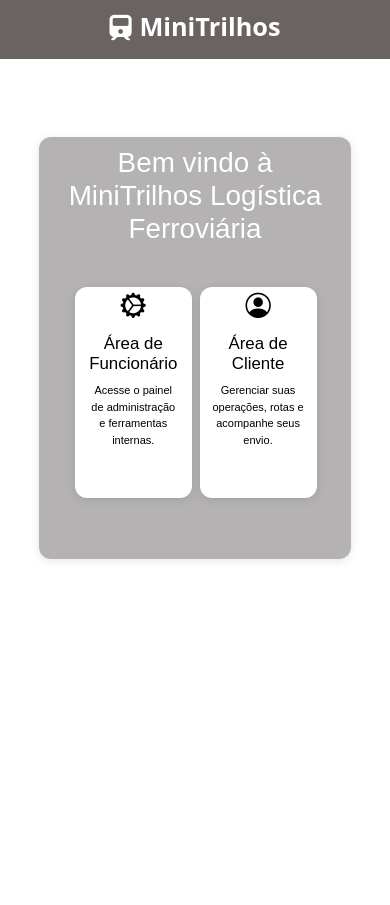
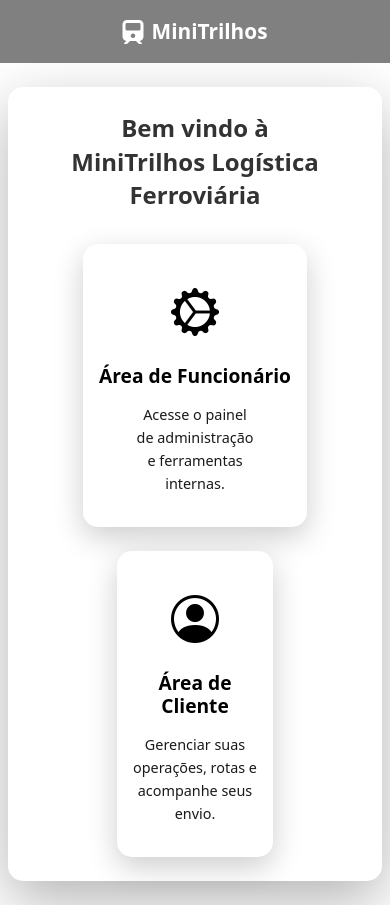
Before and after one commit to Murilo08-del/MOCKUP, a PHP site: page /html/teladeescolha.html in a window 390 px wide. Before the commit the page ends 561 px from the top, so only its background shows below. Run offline with PHP 8.4, Linux system fonts and the light colour scheme.

Commit message:
deixei a tela de escolha responsiva e animada

```diff
--- a/css/teladeescolha.css
+++ b/css/teladeescolha.css
@@ -1,97 +1,296 @@
-@media(max-width:480px) {
 * {
     margin: 0;
     padding: 0;
     box-sizing: border-box;
 }
 
-    #navbar {
-        height: 7vh;
-        background-color: #6b6262;
+body {
+    font-family: 'Segoe UI', Tahoma, Geneva, Verdana, sans-serif;
+    min-height: 100vh;
+    display: flex;
+    flex-direction: column;
 }
 
-    .password {
-        margin-left: 2vw;
-        display: flex;
+/* Header e Navbar */
+header {
+    width: 100%;
+    padding: 1rem 0;
+    background-color: gray;
+    backdrop-filter: blur(10px);
+}
+
+#navbar {
+    max-width: 1200px;
+    margin: 0 auto;
+    padding: 0 1.5rem;
 }
 
 .logo {
+    color: white;
+    font-size: 1.8rem;
+    font-weight: bold;
     display: flex;
     align-items: center;
     justify-content: center;
-        font-size: 3vh;
-        font-weight: bold;
-        gap: 2vw;
-        padding-top: 1vh;
-        color: white;
+    gap: 0.5rem;
+}
+
+.logo i {
+    font-size: 2rem;
+}
+
+/* Main Content */
+main {
+    flex: 1;
+    display: flex;
+    justify-content: center;
+    align-items: center;
+    padding: 2rem 1rem;
 }
 
 .caixa {
-        padding: 1vh;
-        font-family: sans-serif;
-        background-color: rgb(180, 178, 178);
-        box-shadow: 0 2px 10px rgba(0, 0, 0, 0.1);
-        border-radius: 12px;
-        margin-left: 10vw;
-        margin-right: 10vw;
-        height: 50vh;
-        margin-top: 20%;
+    width: 100%;
+    max-width: 1000px;
+    background-color: white;
+    border-radius: 20px;
+    box-shadow: 0 20px 60px rgba(0, 0, 0, 0.3);
+    padding: 3rem;
+    animation: fadeIn 0.6s ease-in;
+}
+
+@keyframes fadeIn {
+    from {
+        opacity: 0;
+        transform: translateY(20px);
+    }
+    to {
+        opacity: 1;
+        transform: translateY(0);
+    }
 }
 
 .bemvindo {
-        display: flex;
-        justify-content: center;
-        color: white;
     text-align: center;
-        max-width: 100%;
-        font-weight: bold;
+    margin-bottom: 3rem;
 }
 
-    .caixamenor {
-        background-color: white;
-        box-shadow: 0 2px 10px rgba(0, 0, 0, 0.1);
-        border-radius: 12px;
-        height: 25vh;
-        margin-top: 4vh;
-        width: 30vw;
-        margin-left: 7vw;
+.bemvindo h1 {
+    font-size: 2.5rem;
+    color: #333;
+    font-weight: 700;
+    line-height: 1.3;
 }
 
-    .caixamenor h2 {
-        font-size: 2vh;
+/* Container Flexível */
+.flexivel {
     display: flex;
+    gap: 2rem;
     justify-content: center;
-        text-align: center;
-        margin-top: 1vh;
+    flex-wrap: wrap;
 }
 
+/* Cards */
+.caixamenor,
 .caixalado {
+    flex: 1;
+    min-width: 250px;
+    max-width: 350px;
     background-color: white;
-        box-shadow: 0 2px 10px rgba(0, 0, 0, 0.1);
-        border-radius: 12px;
-        height: 25vh;
-        margin-top: 4vh;
-        width: 30vw;
+    color: black;
+    border-radius: 15px;
+    padding: 2.5rem 1.5rem;
+    text-align: center;
+    transition: all 0.3s ease;
+    cursor: pointer;
+    box-shadow: 0 10px 30px rgba(0, 0, 0, 0.2);
 }
 
+.caixamenor:hover,
+.caixalado:hover {
+    transform: translateY(-10px);
+    box-shadow: 0 15px 40px rgba(0, 0, 0, 0.3);
+}
+
+.icon {
+    font-size: 4rem;
+    margin-bottom: 1.5rem;
+    color: black;
+}
+
+.caixamenor h2,
 .caixalado h3 {
-        font-size: 2vh;
-        display: flex;
-        justify-content: center;
-        text-align: center;
-        margin-top: 1vh;
+    font-size: 1.5rem;
+    margin-bottom: 1rem;
+    font-weight: 600;
+    color: black;
+}
+
+.caixamenor span,
+.caixalado span {
+    font-size: 0.95rem !important;
+    line-height: 1.6;
+    color: rgba(0, 0, 0, 0.9);
+}
+
+/* Links */
+a {
+    text-decoration: none;
+    color: inherit;
+}
+
+/* Responsividade para Tablets */
+@media (max-width: 768px) {
+    .logo {
+        font-size: 1.5rem;
+    }
+
+    .logo i {
+        font-size: 1.7rem;
+    }
+
+    .caixa {
+        padding: 2rem 1.5rem;
+    }
+
+    .bemvindo h1 {
+        font-size: 2rem;
     }
 
     .flexivel {
-        gap: 2vw;
-        display: flex;
+        gap: 1.5rem;
+    }
+
+    .caixamenor,
+    .caixalado {
+        min-width: 200px;
+        padding: 2rem 1.5rem;
     }
 
     .icon {
-        margin-top: 1vh;
-        display: flex;
-        justify-content: center;
-        font-size: 3vh;
+        font-size: 3.5rem;
+        margin-bottom: 1rem;
     }
 
+    .caixamenor h2,
+    .caixalado h3 {
+        font-size: 1.3rem;
     }
+}
+
+/* Responsividade para Smartphones */
+@media (max-width: 576px) {
+    #navbar {
+        padding: 0 1rem;
+    }
+
+    .logo {
+        font-size: 1.3rem;
+    }
+
+    .logo i {
+        font-size: 1.5rem;
+    }
+
+    main {
+        padding: 1.5rem 0.5rem;
+    }
+
+    .caixa {
+        padding: 1.5rem 1rem;
+        border-radius: 15px;
+    }
+
+    .bemvindo {
+        margin-bottom: 2rem;
+    }
+
+    .bemvindo h1 {
+        font-size: 1.5rem;
+        line-height: 1.4;
+    }
+
+    .flexivel {
+        flex-direction: column;
+        gap: 1.5rem;
+        align-items: center;
+    }
+
+    .caixamenor,
+    .caixalado {
+        width: 100%;
+        max-width: 100%;
+        min-width: unset;
+        padding: 2rem 1rem;
+    }
+
+    .icon {
+        font-size: 3rem;
+    }
+
+    .caixamenor h2,
+    .caixalado h3 {
+        font-size: 1.2rem;
+    }
+
+    .caixamenor span,
+    .caixalado span {
+        font-size: 0.9rem !important;
+    }
+}
+
+/* Responsividade para dispositivos muito pequenos */
+@media (max-width: 375px) {
+    .logo {
+        font-size: 1.1rem;
+    }
+
+    .bemvindo h1 {
+        font-size: 1.3rem;
+    }
+
+    .caixa {
+        padding: 1rem;
+    }
+
+    .icon {
+        font-size: 2.5rem;
+    }
+
+    .caixamenor h2,
+    .caixalado h3 {
+        font-size: 1.1rem;
+    }
+}
+
+/* Responsividade para telas grandes */
+@media (min-width: 1200px) {
+    .caixa {
+        padding: 4rem;
+    }
+
+    .bemvindo h1 {
+        font-size: 3rem;
+    }
+
+    .caixamenor,
+    .caixalado {
+        padding: 3rem 2rem;
+
+    }
+
+    .icon {
+        font-size: 4.5rem;
+    }
+}
+
+/* Melhorias de acessibilidade e interação */
+.caixamenor:focus-within,
+.caixalado:focus-within {
+    outline: 3px solid rgba(255, 255, 255, 0.5);
+    outline-offset: 2px;
+}
+
+/* Animação suave para todos os elementos interativos */
+* {
+    transition: all 0.2s ease;
+}
```
Lines whose indentation alone changed are shown as unchanged.
